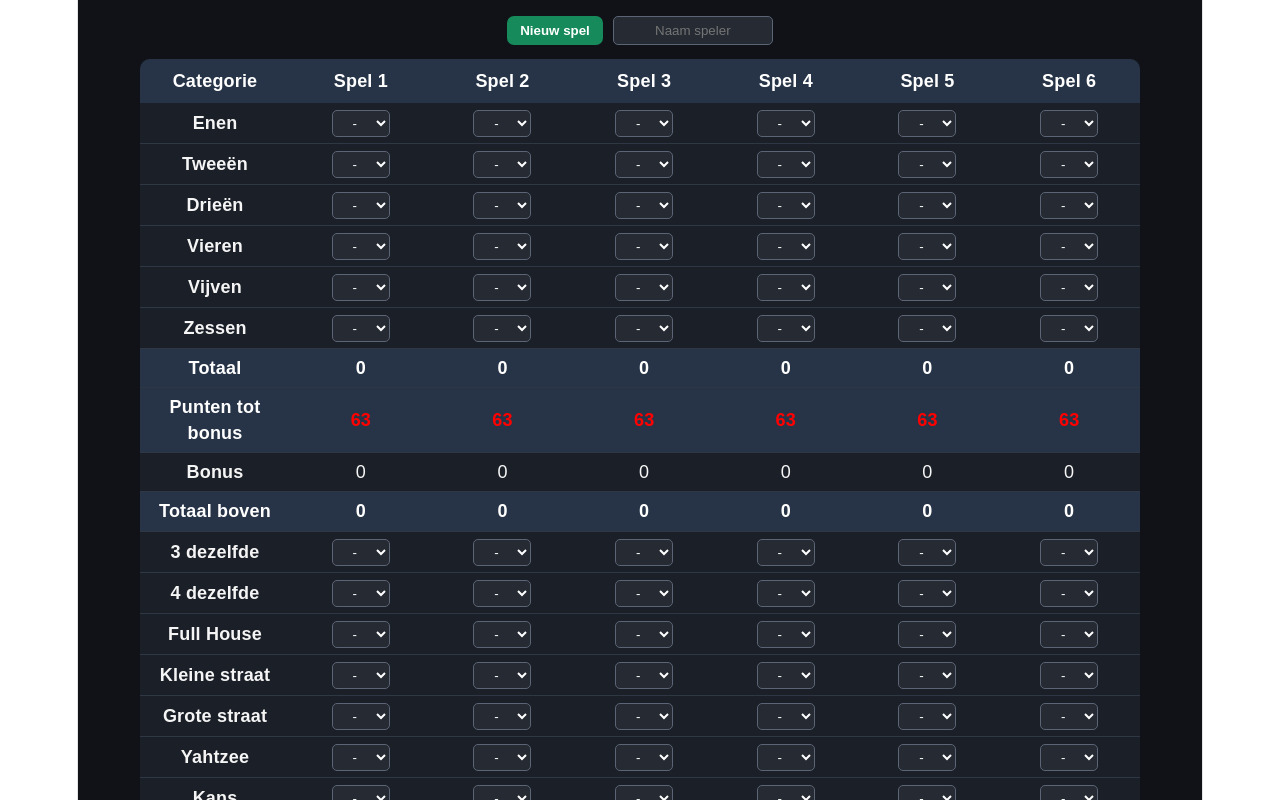
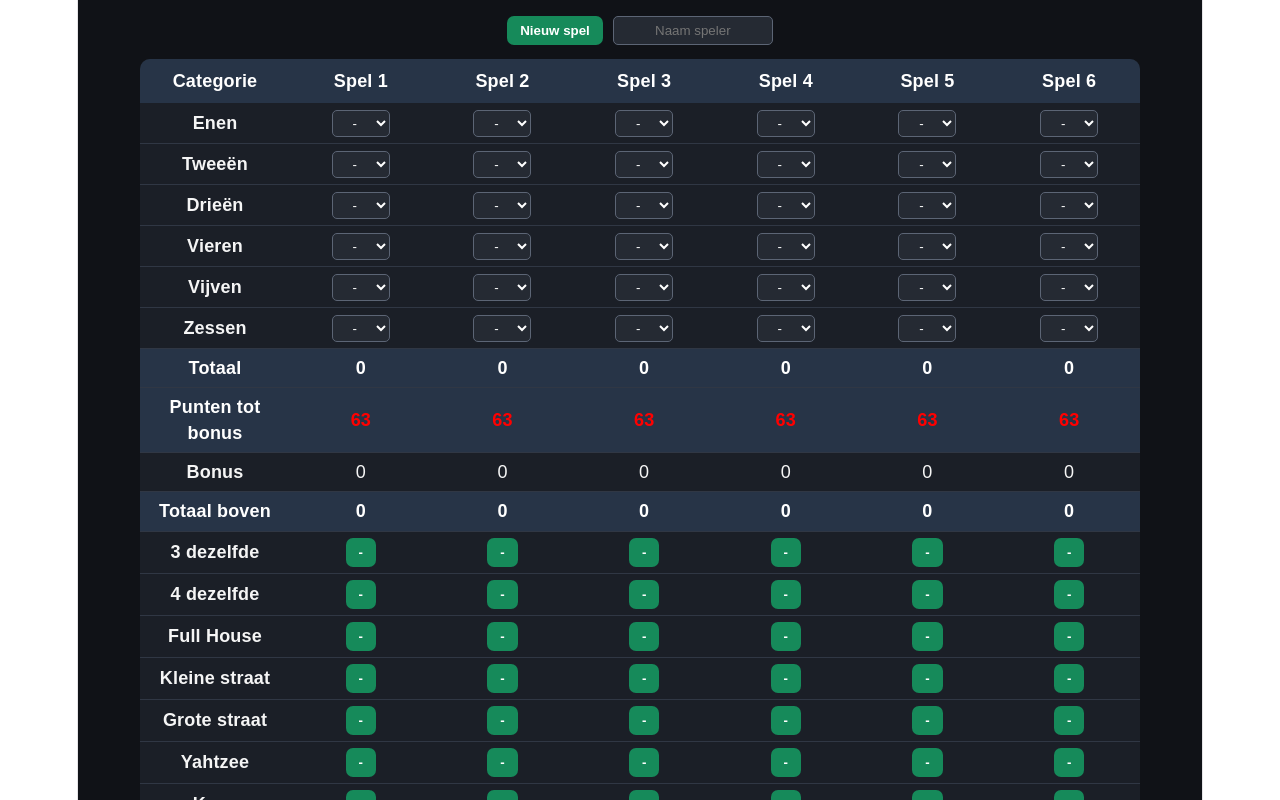
Before and after one commit to robertschnetz-droid/Yahtzee-app, a React (Vite) app in the folder Yahtzee/: page / in a window 1280 px wide. Both pictures are taken after a click on the button "Start spel". Shown: the top 800 px of the page. Built offline with nearby package versions, Linux system fonts and the light colour scheme.

Commit message:
custom score button

```diff
--- a/Yahtzee/src/App.jsx
+++ b/Yahtzee/src/App.jsx
@@ -524,46 +524,14 @@ function App() {
                           {scoresOnder[i][k] === "" ? "-" : scoresOnder[i][k]}
                         </span>
                       ) : (
-                        <select
-className="scoreSelect"
-                          style={ingevuldStyle(scoresOnder[i][k] !== "", rijIsVol)}
-                          disabled={false}
-                          value={scoresOnder[i][k]}
-                          onChange={(e) => {
-                            if (scoresOnder[i][k] !== "") {
-  return;
-}
-                            if (!window.confirm("Weet je het zeker?")) return;
-                            if (e.target.value === "cancel") {
-                              e.target.blur();
-                              return;
-                            }
-
-                            setOnder(i, k, e.target.value);
-                            setPulseCel(`${i}-${k}`);
-setTimeout(() => setPulseCel(""), 600);
-                            e.target.blur();
-                          }}
-                        >
-                          <option disabled>{cat.naam}</option>
-                          <option value="">-</option>
-                          <option value="0">0</option>
-
-                          {cat.vast ? (
-                            <option value={cat.vast}>{cat.vast}</option>
-                          ) : (
-                            Array.from({ length: 32 }, (_, n) => n + 5).map(
-                              (waarde) => (
-                                <option key={waarde} value={waarde}>
-                                  {waarde}
-                                </option>
-                              )
-                            )
-                          )}
-
-                          <option value="cancel">Annuleren</option>
-                        </select>
-                      )}
+                        <button
+  type="button"
+  className="scoreButtonCustom"
+  onClick={() => setOpenMenu(`${i}-${k}`)}
+>
+  {scoresOnder[i][k] !== "" ? scoresOnder[i][k] : "-"}
+</button>
+                                              )}
                     </td>
                   ))}
                 </tr>
```
